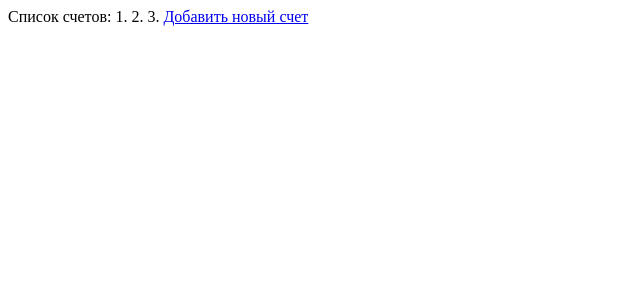
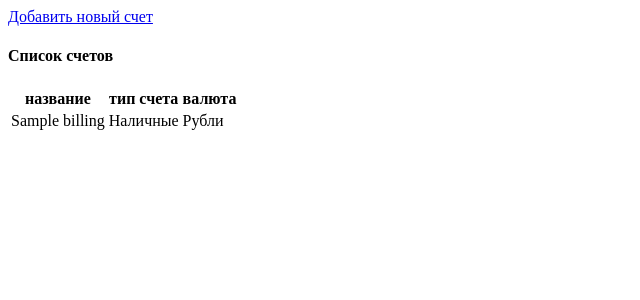
Before and after one commit to pilgrim04/rubliki, a Django app: template templates/billings.html in a window 1280 px wide. Shown: the top 300 px of the page, without its empty margins (0-640 px from the left). Run offline with Django 3.2, Linux system fonts and the light colour scheme; the template is opened without the code that fills it: values that come from a table or form of the project are taken from there, others are empty; tables that the repository leaves empty hold one stand-in row (values such as "Sample post").

Commit message:
changing arch of models

```diff
--- a/rubliki/settings.py
+++ b/rubliki/settings.py
@@ -121,6 +121,7 @@ INSTALLED_APPS = (
     # Uncomment the next line to enable admin documentation:
     # 'django.contrib.admindocs',
     'rubliki_1',
+    'south'
 )
 
 AUTH_USER_MODEL = 'rubliki_1.User'
--- /dev/null
+++ b/rubliki_1/consts.py
@@ -0,0 +1,31 @@
+__author__ = 'pilgrim'
+# -*- coding: utf-8 -*-
+from django.utils.translation import ugettext_lazy as _
+
+INCOME_TRANSACTION = True
+OUTCOME_TRANSACTION = False
+
+TRANSACTION_TYPE_CHOICES = (
+    (INCOME_TRANSACTION, _('income')),
+    (OUTCOME_TRANSACTION, _('outcome')),
+)
+
+
+CASH = True
+CASHLESS = False
+
+BILLING_TYPE_CHOICES = (
+    (CASH, _('cash')),
+    (CASHLESS, _('cashless'))
+)
+
+
+
+RUR = 1
+USD = 2
+EUR = 3
+CURRENCY_CHOICES = (
+    (RUR, _('rur')),
+    (USD, _('usd')),
+    (EUR, _('eur'))
+)
--- a/rubliki_1/models.py
+++ b/rubliki_1/models.py
@@ -2,6 +2,7 @@
 from django.db import models
 from django.contrib.auth.models import AbstractBaseUser, UserManager
 from django.utils import timezone
+from .consts import *
 
 
 class User(AbstractBaseUser):
@@ -21,12 +22,12 @@ class User(AbstractBaseUser):
     REQUIRED_FIELDS = ['password', 'email']
 
 
-class Currency(models.Model):  # валюта. 1 - rur, 2 - usd, 3 - eur
-    currency = models.CharField(max_length=3)
+class Currency(models.Model):
+    currency = models.SmallIntegerField(choices=CURRENCY_CHOICES)
 
 
-class BillingTypes(models.Model):  # типы счетов. 1 - cash, 2 - cashless
-    billing_type = models.CharField(max_length=20)
+class BillingTypes(models.Model):
+    billing_type = models.BooleanField(choices=BILLING_TYPE_CHOICES)
 
 
 class Billing(models.Model):
@@ -34,20 +35,21 @@ class Billing(models.Model):
     billing_name = models.CharField(max_length=256)
     billing_type = models.ForeignKey(BillingTypes)
     currency = models.ForeignKey(Currency)
+    money = models.FloatField(default=0)
 
 
-class Category(models.Model):  # категории приходов-расходов
+class Category(models.Model):
     category_name = models.CharField(max_length=256)
-    user = models.ForeignKey(User)  # привязка к юзеру, который создал категорию
+    user = models.ForeignKey(User)
 
 
 class Subcategory(models.Model):
-    category = models.ForeignKey(Category)  # привязка к категории
+    category = models.ForeignKey(Category)
     subcategory_name = models.CharField(max_length=256)
 
 
-class TransactionType(models.Model):  # типы транзакций: 1 - income, 2 - outcome
-    transaction_type = models.CharField(max_length=20)
+class TransactionType(models.Model):
+    transaction_type = models.BooleanField(choices=TRANSACTION_TYPE_CHOICES)
 
 
 class Transaction(models.Model):
@@ -56,5 +58,6 @@ class Transaction(models.Model):
     transaction_type = models.ForeignKey(TransactionType)
     category = models.ForeignKey(Category)
     subcategory = models.ForeignKey(Subcategory)
+    money = models.FloatField(default=0)
     datetime = models.DateTimeField()
     comment = models.TextField()
--- a/rubliki_1/views.py
+++ b/rubliki_1/views.py
@@ -4,6 +4,7 @@ from django.views.generic import FormView, RedirectView
 from coffin.views.generic.base import TemplateView
 from django.http import HttpResponseRedirect
 from .forms import *
+from .models import *
 from django.contrib.auth.decorators import login_required
 from django.utils.decorators import method_decorator
 
@@ -80,6 +81,8 @@ class BillingView(TemplateView):
 
     def get_context_data(self, **kwargs):
         context = super(BillingView, self).get_context_data(**kwargs)
+        user_billings = Billing.objects.filter(user_id=self.request.user.id)
+        context['user_billings'] = user_billings
         return context
 
 
--- a/templates/billings.html
+++ b/templates/billings.html
@@ -4,12 +4,38 @@
     <title>мои счета</title>
 </head>
 <body>
-Список счетов:
-1.
-2.
-3.
+<a href="/my_billings/add_new_billing">Добавить новый счет</a>
 
-<a href="/my_billings/add_new_billing">Добавить новый счет</a>
+<h4>Список счетов</h4>
+
+<table>
+
+<th>название</th>
+<th>тип счета</th>
+<th>валюта</th>
+
+{% for i in user_billings %}
+    <tr>
+        <td>{{ i.billing_name }}</td>
+        <td>
+            {% if i.billing_type.billing_type %}
+                Наличные
+            {% else %}
+                Безналичные
+            {% endif %}
+        </td>
+        <td>
+            {% if i.currency.currency == 1 %}
+                Рубли
+            {% elif i.currency.currency == 2 %}
+                $
+            {% else %}
+                евры
+            {% endif %}
+        </td>
+    </tr>
+{% endfor %}
+</table>
 
 </body>
 </html>
```
Also changed, not shown: templates/cabinet.html (+6 -9 lines), rubliki_1/migrations/0001_initial.py (added), rubliki_1/migrations/__init__.py (added), 2 other files.
